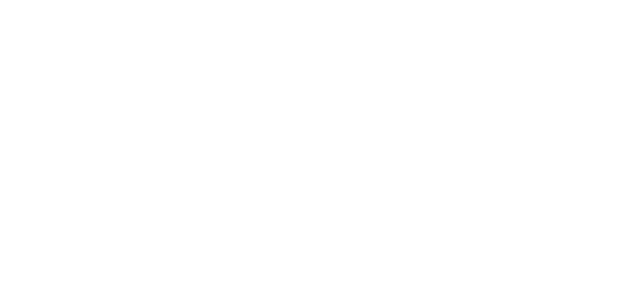
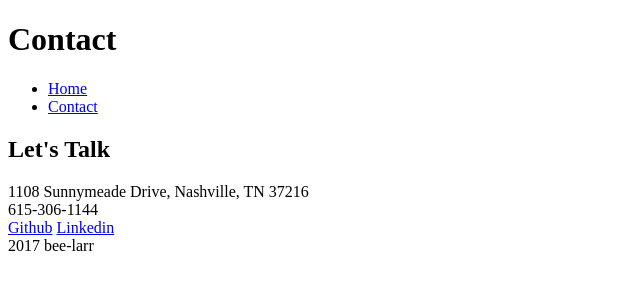
Before and after one commit to beelarr/personalBioSite, a plain HTML site: page contact.html in a window 1280 px wide. Shown: the whole page, without its empty margins (0-640 px from the left). Drawn offline with Linux system fonts and the light colour scheme.

Commit message:
Added elements to contact page, navbar, header, footers

```diff
--- a/contact.html
+++ b/contact.html
@@ -5,13 +5,22 @@
     <title>Contact</title>
 </head>
 <body>
-<article>
-    <h2></h2>
-    <div class="address"></div>
-    <div class="phone"></div>
-    <a href="https://github.com/beelarr"> </a>
-    <a href="https://www.linkedin.com/in/bryon-larrance-663374b4/"></a>
+<h1>Contact</h1>
+<nav>
+    <ul>
+        <li><a href="index.html">Home</a></li>
+        <li><a href="contact.html">Contact</a></li>
 
-</article>
+    </ul>
+</nav>
+    <article>
+        <h2>Let's Talk</h2>
+            <div class="address">1108 Sunnymeade Drive, Nashville, TN 37216</div>
+            <div class="phone">615-306-1144</div>
+            <a href="https://github.com/beelarr">Github</a>
+            <a href="https://www.linkedin.com/in/bryon-larrance-663374b4/">Linkedin</a>
+
+    </article>
+<footer>2017 bee-larr</footer>
 </body>
 </html>
```
Also changed, not shown: index.html (+9 -0 lines).
